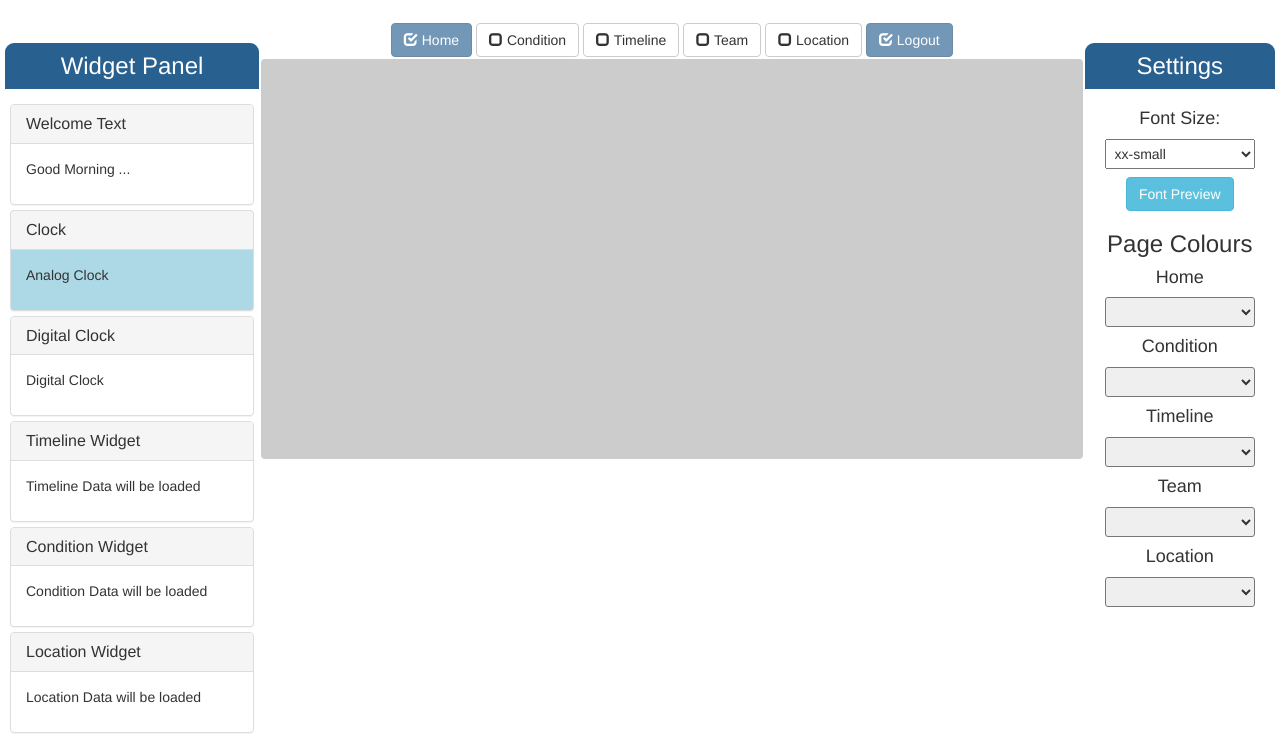
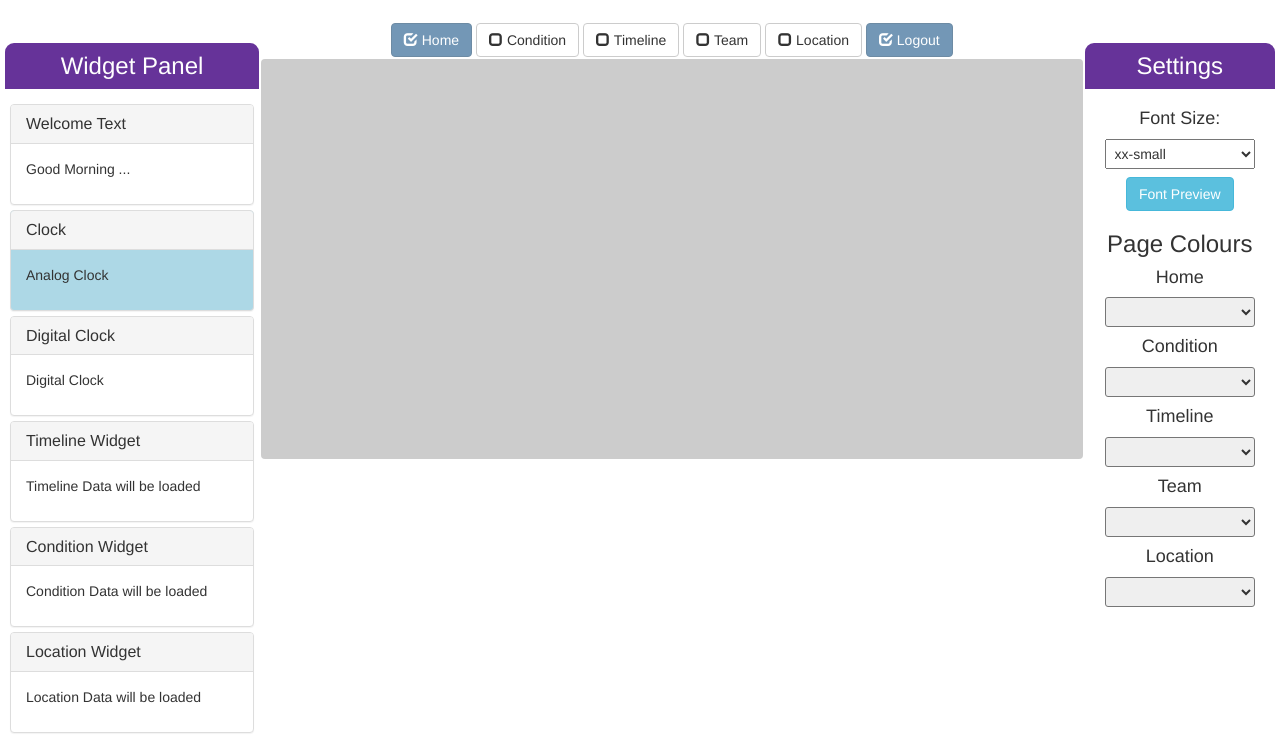
Before and after one commit to sameerul97/Draggable-dashoard, a plain HTML site: page index.html in a window 1280 px wide. Shown: the part 57-793 px from the top of the page. Drawn offline with nearby package versions, Linux system fonts and the light colour scheme; a script that the page names is missing.

```diff
--- a/index.html
+++ b/index.html
@@ -134,7 +134,7 @@
     <!-- col-md-4 -->
     <div class="dragAndDropContainer" style="width: 100%; float: left;padding:5px;">
         <div style="height: 100vh; width: 20%;float: left;">
-            <h3 style="text-align: center;width: 100%; padding: 10px; background-color: #286090;color:#fff;border-top-right-radius: 9px;border-top-left-radius: 9px;">Widget
+            <h3 style="text-align: center;width: 100%; padding: 10px; background-color: rebeccapurple;color:#fff;border-top-right-radius: 9px;border-top-left-radius: 9px;">Widget
                 Panel</h3>
             <!--   			<a class="list-group-item active widgetPanel" style="text-align:center;" id="widgetPanel">Widgets available</a> -->
 
@@ -292,7 +292,7 @@
         <!-- Setting  Section -->
 
         <div style="height: 100vh;width:15%; float: left;">
-            <h3 style="text-align: center;width: 100%; padding: 10px; background-color: #286090;color:#fff;border-top-right-radius: 9px;border-top-left-radius: 9px;">Settings</h3>
+            <h3 style="text-align: center;width: 100%; padding: 10px; background-color:rebeccapurple;color:#fff;border-top-right-radius: 9px;border-top-left-radius: 9px;">Settings</h3>
             <div style="margin: 20px;text-align: center;">
                 <!-- <h2 style="text-align: center">Settings</h2> -->
                 <!-- <hr style="border-top: 1px solid #fff;"> -->
```
